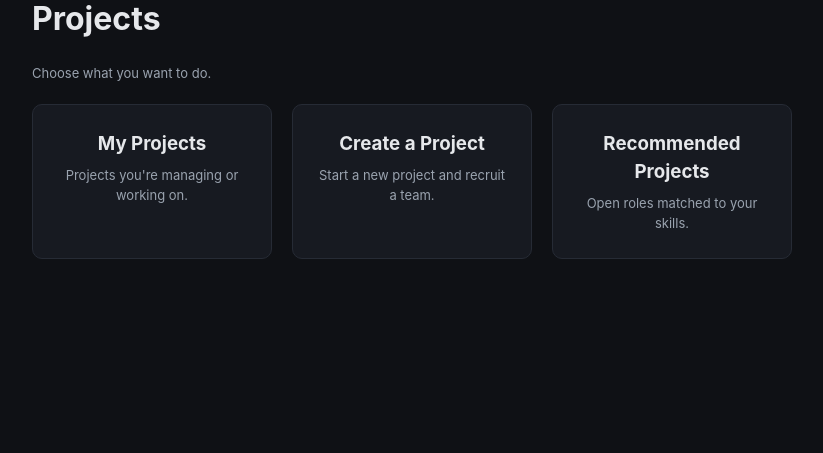
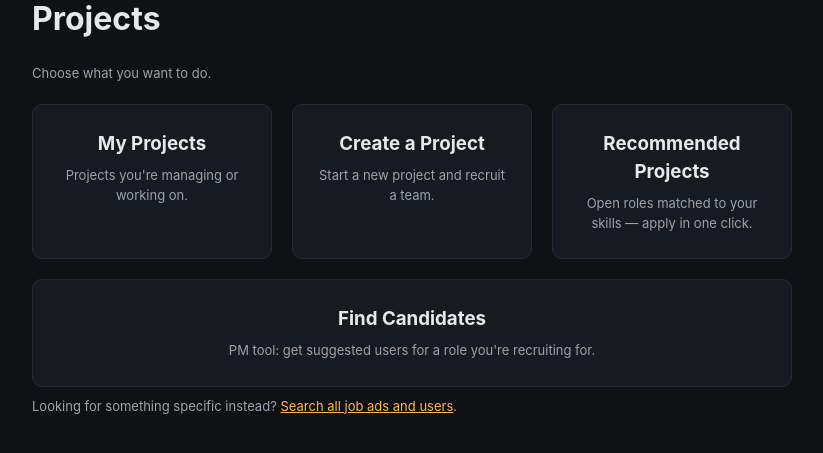
Before and after one commit to TalismanTeam/Unitus, a Django app: page /projects/ in a window 1280 px wide. Shown: the part 134-587 px from the top of the page, without its empty margins (228-1051 px from the left). Run offline with Django 5.2, Linux system fonts and the light colour scheme; the visitor is signed in with stand-in values (Sample User, id 1); parts of the project's set-up code (start-up, migrations or seed data) failed here and were passed over.

Commit message:
feat(projects): link hub to recommendation pages instead of naive skill-overlap browse

```diff
--- a/unitus/templates/projects/hub.html
+++ b/unitus/templates/projects/hub.html
@@ -46,12 +46,22 @@
           <p class="hint" style="margin: 0;">Start a new project and recruit a team.</p>
         </a>
 
-        <a href="{% url 'projects:browse' %}"
+        <a href="{% url 'recommendation:recommend-projects-page' %}"
            style="flex: 1; min-width: 220px; background: var(--surface); border: 1px solid var(--border); border-radius: var(--radius); padding: 25px; text-decoration: none; text-align: center; color: var(--text);">
           <h3 style="margin: 0 0 8px;">Recommended Projects</h3>
-          <p class="hint" style="margin: 0;">Open roles matched to your skills.</p>
+          <p class="hint" style="margin: 0;">Open roles matched to your skills — apply in one click.</p>
+        </a>
+
+        <a href="{% url 'recommendation:find-candidates-page' %}"
+           style="flex: 1; min-width: 220px; background: var(--surface); border: 1px solid var(--border); border-radius: var(--radius); padding: 25px; text-decoration: none; text-align: center; color: var(--text);">
+          <h3 style="margin: 0 0 8px;">Find Candidates</h3>
+          <p class="hint" style="margin: 0;">PM tool: get suggested users for a role you're recruiting for.</p>
         </a>
       </div>
+
+      <p class="hint" style="margin-top: 10px;">
+        Looking for something specific instead? <a href="{% url 'projects:browse' %}" style="color: var(--accent);">Search all job ads and users</a>.
+      </p>
     </main>
   </div>
 </body>
```
